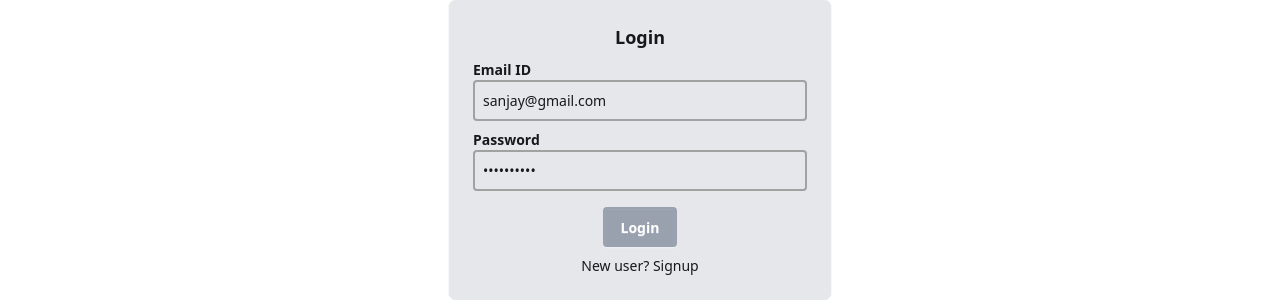
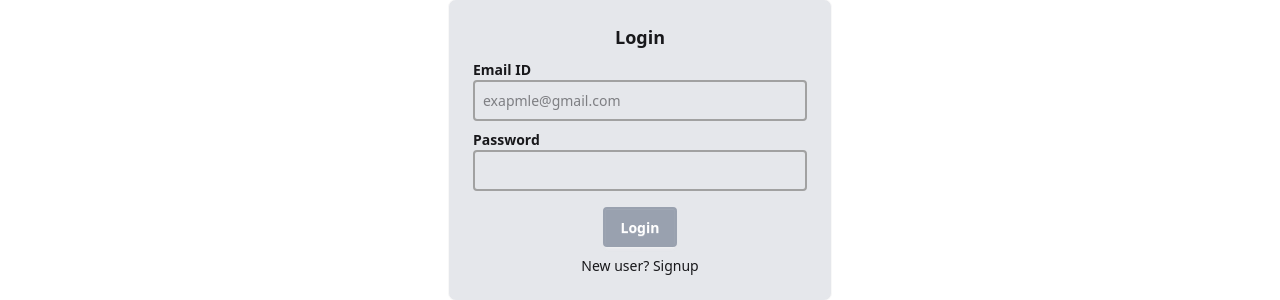
Before and after one commit to sanjayrana2005/DevTinder1, a React (Vite) app in the folder frontend/: page /login in a window 1280 px wide. Shown: the part 153-453 px from the top of the page. Built offline with nearby package versions, Linux system fonts and the light colour scheme; no server answers.

Commit message:
removed email

```diff
--- a/frontend/src/components/Login.jsx
+++ b/frontend/src/components/Login.jsx
@@ -6,8 +6,8 @@ import { aaddUser } from '../Store/userSlice';
 import { useNavigate } from 'react-router-dom';
 
 const Login = () => {
-    const [email, setEmail] = useState("sanjay@gmail.com");
-    const [password, setPassword] = useState("Sanjay@123");
+    const [email, setEmail] = useState("");
+    const [password, setPassword] = useState("");
     const [loggIn,setLoggIn] = useState(true);
     const [firstName,setFirstName] = useState("");
     const [lastName,setLastName] = useState("");
```
